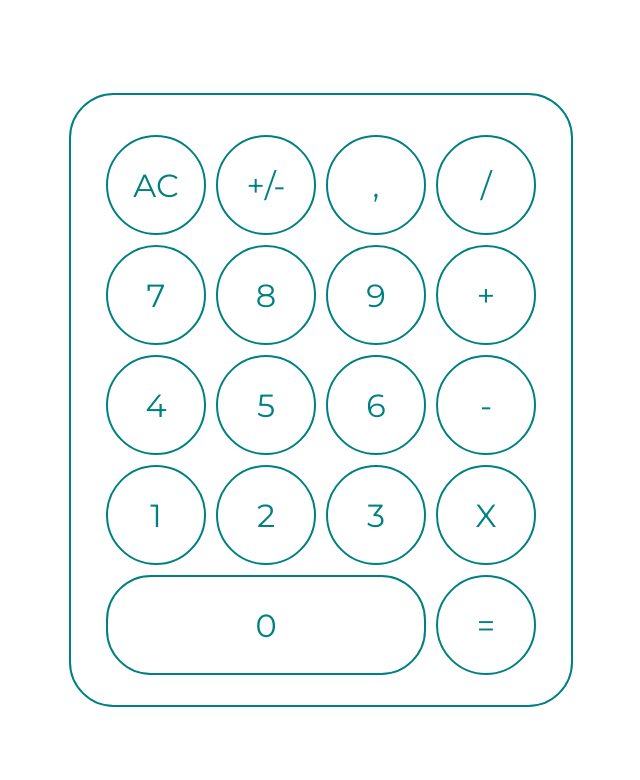
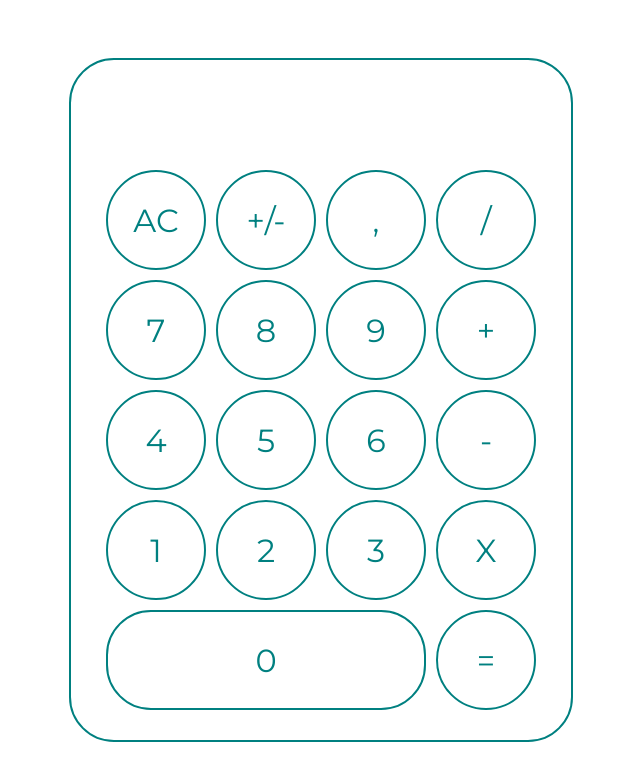
Before and after one commit to xant3r0/vuecalculator, a Vue app: page / in a window 1280 px wide. Shown: the top 780 px of the page, without its empty margins (319-959 px from the left). Built offline with nearby package versions, Linux system fonts and the light colour scheme.

Commit message:
Minor fixes

```diff
--- a/src/App.vue
+++ b/src/App.vue
@@ -202,7 +202,7 @@ h1 {
 }
 #calculator {
   border:2px solid teal;
-  padding-top:30px;
+  padding-top:100px;
   padding-bottom: 30px;
   padding-left: 30px;
   padding-right:30px;
```
